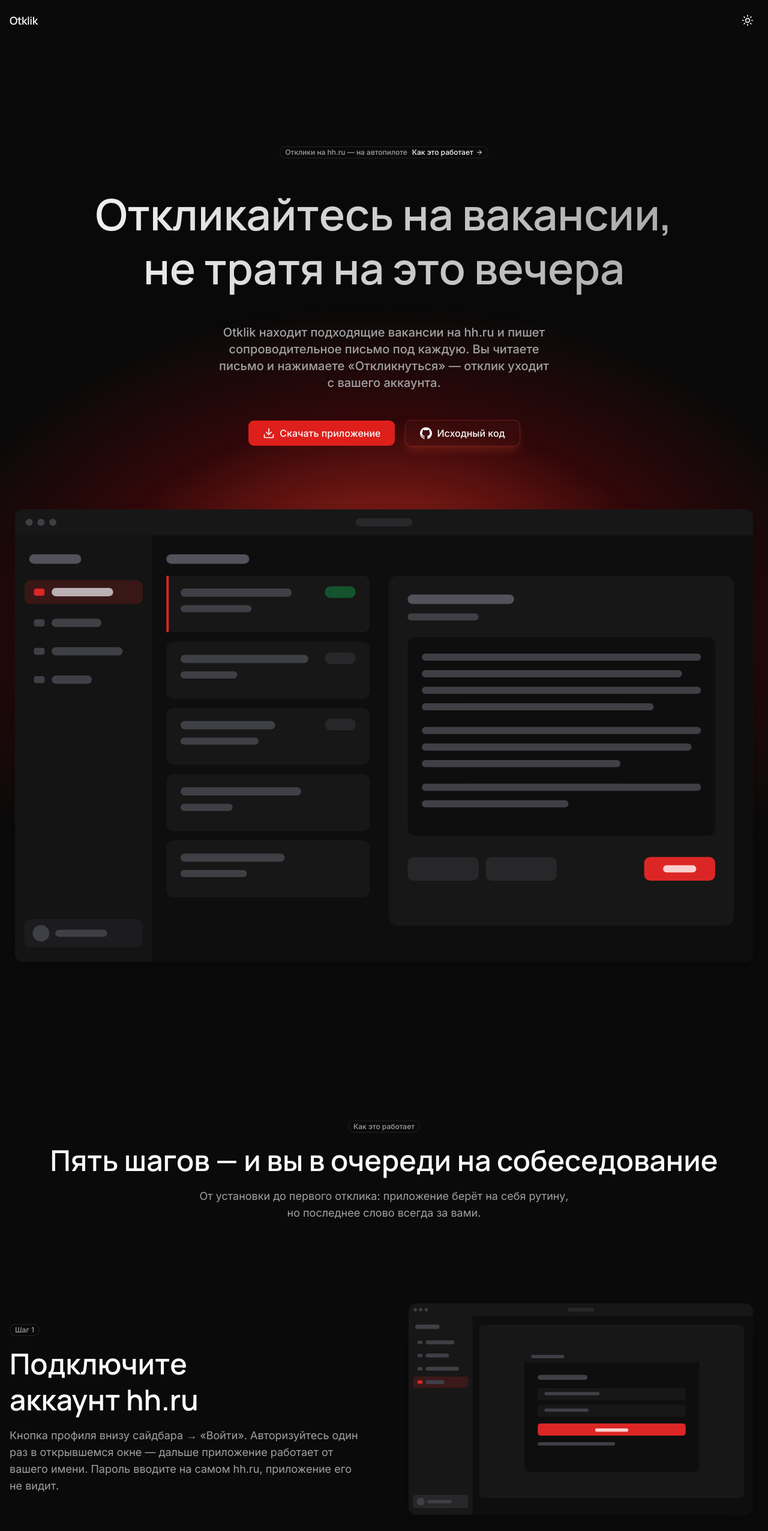
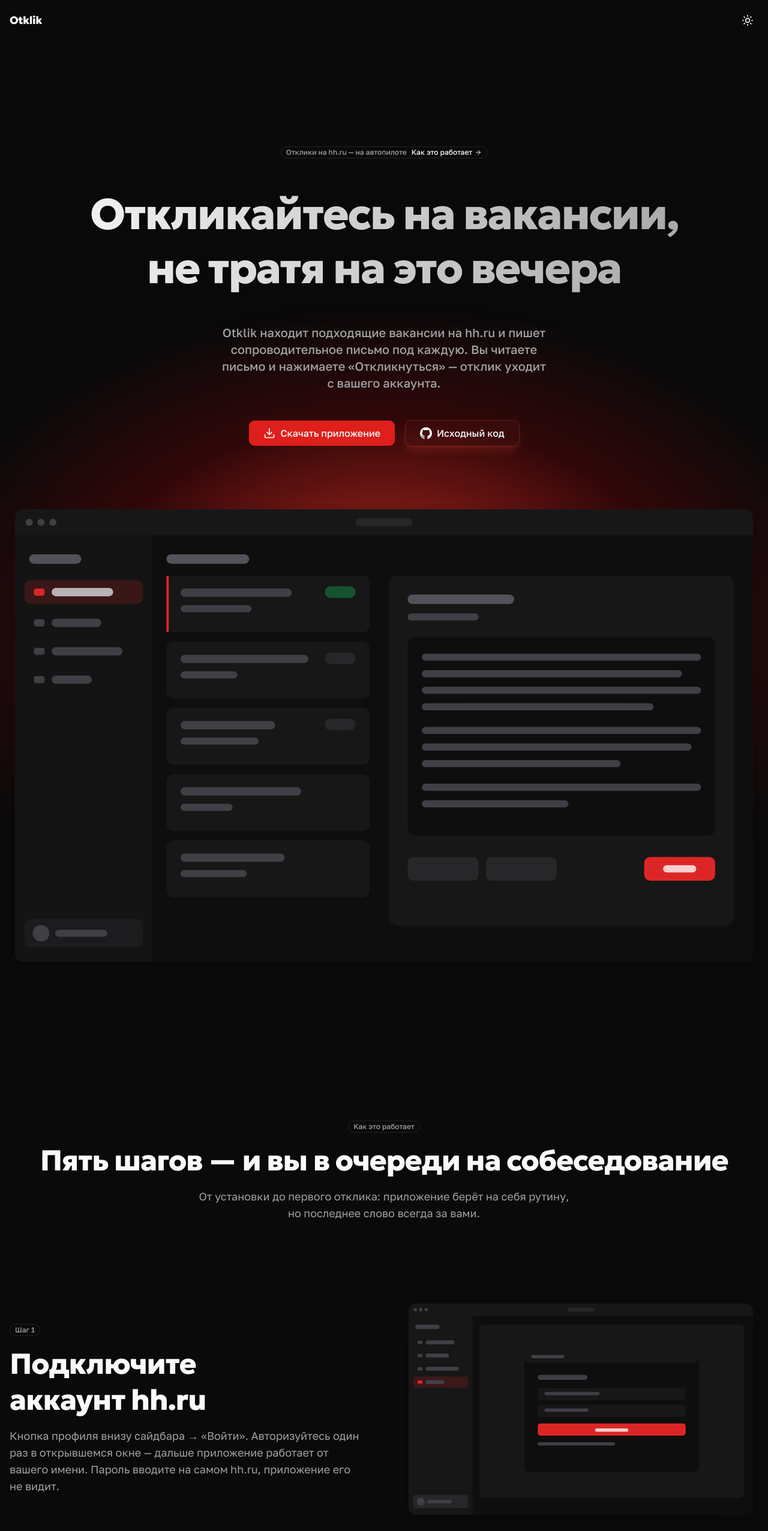
Before and after one commit to liubimba/otklik, a Next.js app in the folder web/: page / in a window 1280 px wide. Shown: the top 2552 px of the page at 60% size. Built offline with nearby package versions, Linux system fonts and the light colour scheme.

Commit message:
feat(web): typography — Geologica + Golos Text + JetBrains Mono

```diff
--- a/web/src/app/globals.css
+++ b/web/src/app/globals.css
@@ -10,7 +10,7 @@
 	--color-brand: var(--brand);
 	--color-brand-foreground: var(--brand-foreground);
 	--font-sans: var(--font-body);
-	--font-mono: var(--font-geist-mono);
+	--font-mono: var(--font-mono);
 	--font-heading: var(--font-display);
 	--container-container: 80rem;
 	--animate-appear: appear 0.5s ease-out forwards;
@@ -162,6 +162,40 @@
 	html {
 		@apply font-sans;
 	}
+
+	/* Скачки размера ~3×, а не 1.5×; трекинг заголовков плотный. */
+	h1 {
+		font-size: clamp(2.75rem, 7vw, 5.5rem);
+		line-height: 1.02;
+		letter-spacing: -0.03em;
+		font-weight: 800;
+	}
+	h2 {
+		font-size: clamp(2rem, 4vw, 3rem);
+		line-height: 1.08;
+		letter-spacing: -0.025em;
+		font-weight: 800;
+	}
+	h3 {
+		letter-spacing: -0.015em;
+		font-weight: 800;
+	}
+	body {
+		font-size: 1.0625rem;
+		line-height: 1.6;
+	}
+}
+
+@layer components {
+	/* Служебный слой: эйрбоу, чипы, цифры, пути, статусы.
+     Моно НЕ используется для читаемого текста — аудитория шире, чем разработчики. */
+	.label-mono {
+		font-family: var(--font-mono);
+		font-size: 0.75rem;
+		font-weight: 500;
+		letter-spacing: 0.12em;
+		text-transform: uppercase;
+	}
 }
 
 @layer utilities {
--- a/web/src/app/layout.tsx
+++ b/web/src/app/layout.tsx
@@ -1,17 +1,25 @@
 import type { Metadata } from "next";
-import { Inter, Manrope } from "next/font/google";
+import { Geologica, Golos_Text, JetBrains_Mono } from "next/font/google";
 import "./globals.css";
 
 import { ThemeProvider } from "@/components/theme-provider";
 
-const inter = Inter({
+const display = Geologica({
+	variable: "--font-display",
+	subsets: ["latin", "cyrillic"],
+	weight: ["400", "800"],
+});
+
+const body = Golos_Text({
 	variable: "--font-body",
 	subsets: ["latin", "cyrillic"],
+	weight: ["400", "500"],
 });
 
-const manrope = Manrope({
-	variable: "--font-display",
+const mono = JetBrains_Mono({
+	variable: "--font-mono",
 	subsets: ["latin", "cyrillic"],
+	weight: ["400", "500"],
 });
 
 export const metadata: Metadata = {
@@ -29,7 +37,7 @@
 		<html
 			lang="ru"
 			suppressHydrationWarning
-			className={`${inter.variable} ${manrope.variable} h-full antialiased`}
+			className={`${display.variable} ${body.variable} ${mono.variable} h-full antialiased`}
 		>
 			<head>
 				{/* Reveal-обёртки стартуют прозрачными и проявляются скриптом.
```
